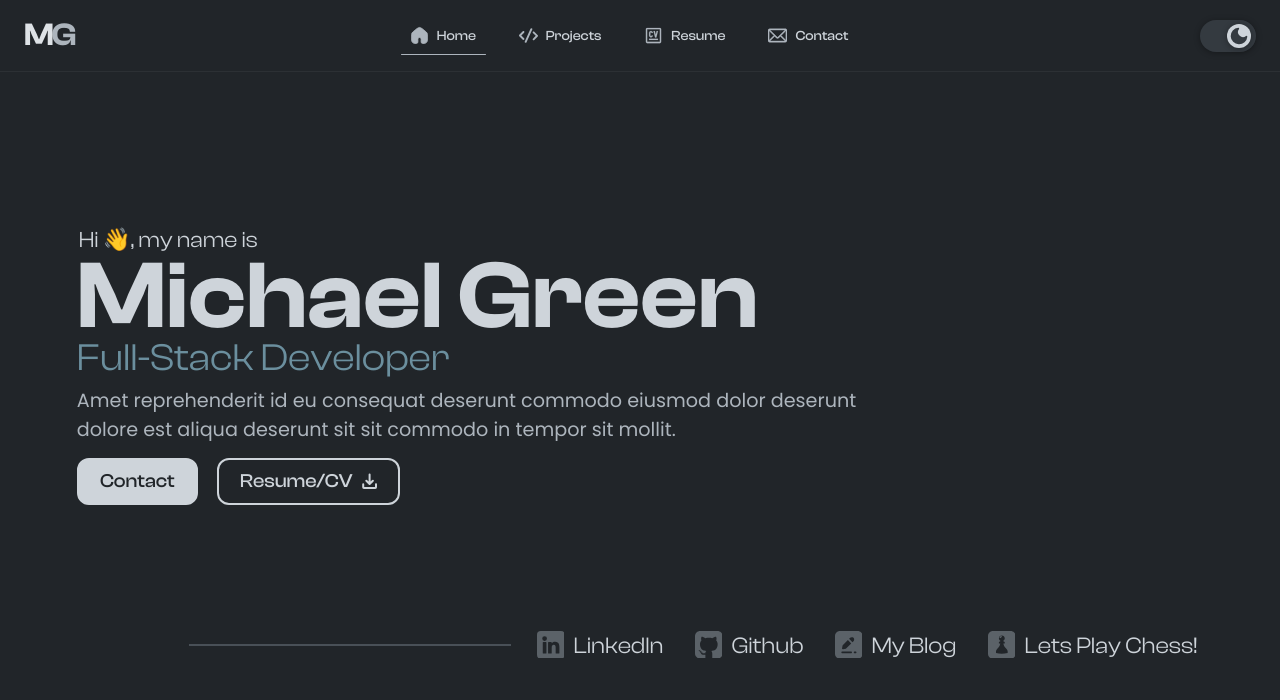
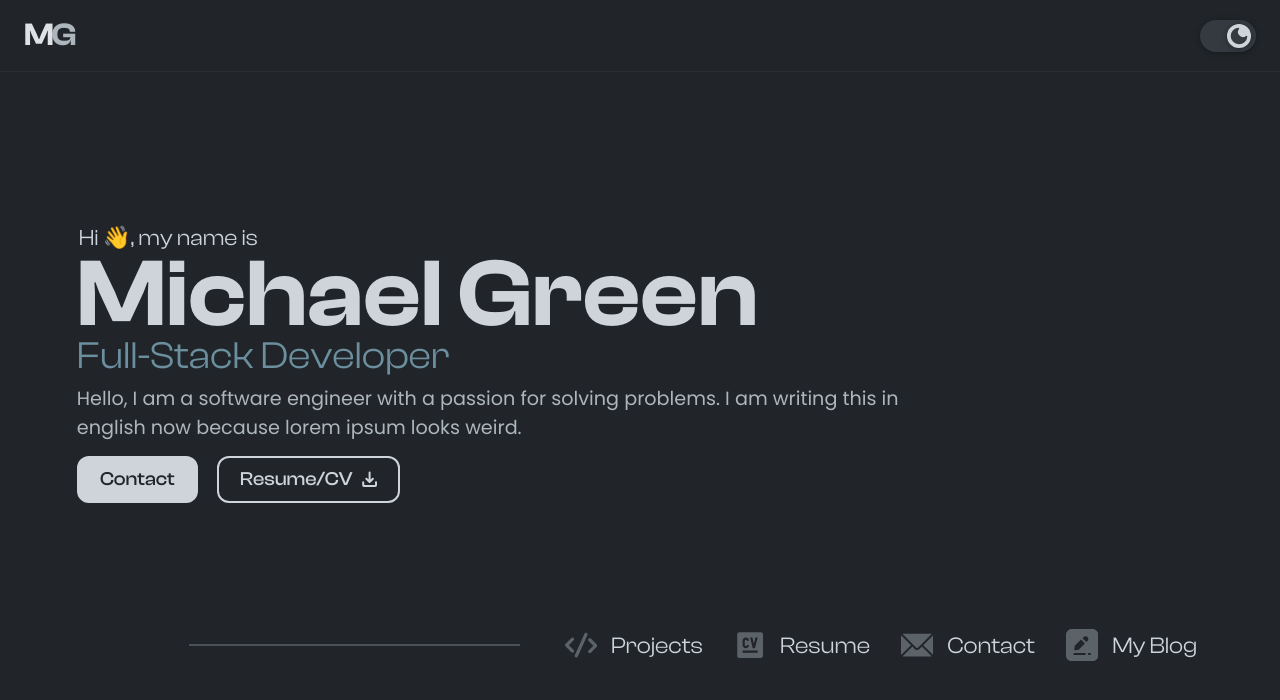
Before and after one commit to michaelgreenl/e-portfolio, a Vue app: page /#home in a window 1280 px wide. Shown: the top 700 px of the page. Built offline with nearby package versions, Linux system fonts and the light colour scheme; a web font is replaced by a local one.

Commit message:
refactor: changed external links to site nav and made it only active on desktop

```diff
--- a/src/components/Navbar.vue
+++ b/src/components/Navbar.vue
@@ -1,7 +1,7 @@
 <template>
     <header>
         <Logo />
-        <nav class="nav-desktop">
+        <nav v-if="routeStore.activeRoute !== 'home'" class="nav-desktop">
             <button
                 v-for="(route, key) in routeStore.routes"
                 :key="key"
--- a/src/views/HomeView.vue
+++ b/src/views/HomeView.vue
@@ -5,8 +5,8 @@
             <h1>Michael Green</h1>
             <h2>Full-Stack Developer</h2>
             <p>
-                Amet reprehenderit id eu consequat deserunt commodo eiusmod dolor deserunt dolore est aliqua deserunt
-                sit sit commodo in tempor sit mollit.
+                Hello, I am a software engineer with a passion for solving problems. I am writing this in english now
+                because lorem ipsum looks weird.
             </p>
             <div class="cta">
                 <button>Contact</button>
@@ -16,34 +16,28 @@
                 </button>
             </div>
         </div>
-        <div class="external-links">
+        <div class="site-nav">
             <hr />
-            <button>
-                <LinkedInIcon class="icon" />
-                LinkedIn
-            </button>
-            <button>
-                <GithubIcon class="icon" />
-                Github
-            </button>
+            <div v-for="(route, key) in routeStore.routes" :key="key">
+                <button v-if="key !== 'home'" @click="routeStore.toRoute(key)">
+                    <component :is="route.meta.iconFill" class="icon" />
+                    <span>{{ route.meta.title }}</span>
+                </button>
+            </div>
             <button>
                 <BlogIcon class="icon" />
                 My Blog
-            </button>
-            <button>
-                <ChessIcon class="icon" />
-                Lets Play Chess!
             </button>
         </div>
     </div>
 </template>
 
 <script setup>
+import { useRouteStore } from '../stores/routeStore.js';
 import DownloadIcon from '../components/SVGs/DownloadIcon.vue';
-import LinkedInIcon from '../components/SVGs/LinkedInIcon.vue';
-import GithubIcon from '../components/SVGs/GithubIcon.vue';
 import BlogIcon from '../components/SVGs/BlogIcon.vue';
-import ChessIcon from '../components/SVGs/ChessIcon.vue';
+
+const routeStore = useRouteStore();
 </script>
 
 <style lang="scss" scoped>
@@ -178,14 +172,12 @@ import ChessIcon from '../components/SVGs/ChessIcon.vue';
         }
     }
 
-    .external-links {
-        display: flex;
+    .site-nav {
+        display: none;
         gap: 1em;
         justify-content: flex-end;
         align-items: center;
         flex-wrap: wrap-reverse;
-        max-width: 345px;
-        margin-left: auto;
         padding-left: 10%;
 
         hr {
@@ -200,7 +192,8 @@ import ChessIcon from '../components/SVGs/ChessIcon.vue';
             font-family: $primary-font-stack;
             font-size: 1.2em;
             display: flex;
-            gap: 0.4em;
+            align-items: center;
+            gap: 0.6em;
             background: transparent;
             border: 0;
             border-radius: 12px;
@@ -214,7 +207,7 @@ import ChessIcon from '../components/SVGs/ChessIcon.vue';
             }
 
             .icon {
-                height: 1.2em;
+                height: 1.4em;
 
                 @include theme-dark {
                     fill: lighten-color($color-text-muted, 10%);
@@ -229,7 +222,7 @@ import ChessIcon from '../components/SVGs/ChessIcon.vue';
                 content: '';
                 position: absolute;
                 bottom: -6px;
-                left: 1.8em;
+                left: 2em;
                 right: 100%;
                 height: 1px;
                 transition: all 0.3s ease;
@@ -245,7 +238,7 @@ import ChessIcon from '../components/SVGs/ChessIcon.vue';
 
             @include interactive {
                 &::after {
-                    right: 2px;
+                    right: 0;
                 }
             }
         }
@@ -253,10 +246,6 @@ import ChessIcon from '../components/SVGs/ChessIcon.vue';
 
     @include bp-custom-min(400) {
         font-size: 1em;
-
-        .external-links {
-            max-width: 413px;
-        }
     }
 
     @include bp-custom-min(600) {
@@ -268,9 +257,8 @@ import ChessIcon from '../components/SVGs/ChessIcon.vue';
     }
 
     @include bp-md-tablet {
-        .external-links {
-            max-width: 100vw;
-            margin-left: 0;
+        .site-nav {
+            display: flex;
         }
     }
 
```
